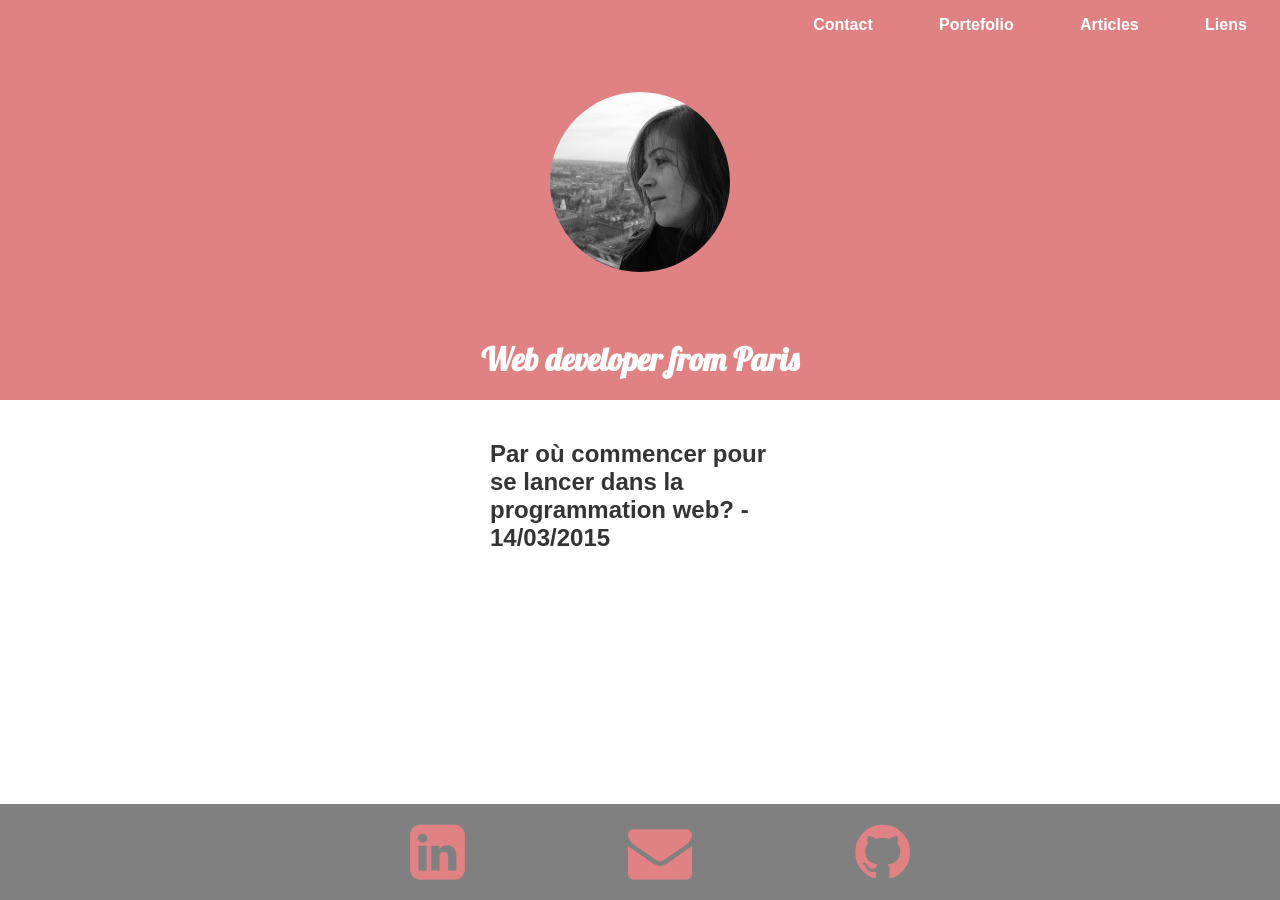
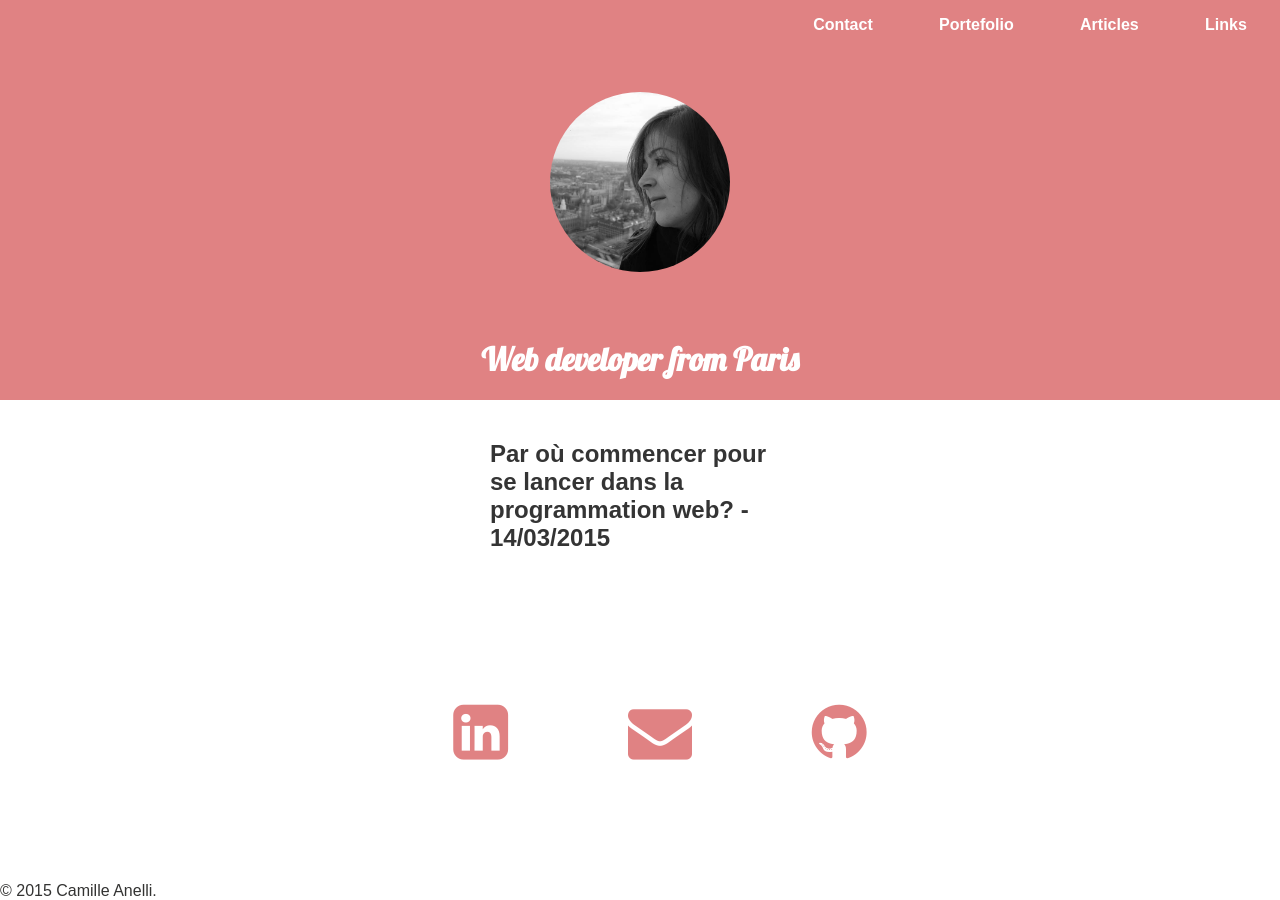
Before and after one commit to camilleanelli/camilleanelli.github.io, a Jekyll site: the page built from index.html, in a window 1280 px wide. Built offline with Jekyll 4.4.1, drawn with Linux system fonts in a browser that asks for light colours; nearby versions of some CDN libraries.

Commit message:
add responsive design

```diff
--- a/blog.css
+++ b/blog.css
@@ -28,10 +28,20 @@
   display: flex;
   height: 50px;
   width: 100%;
+
+  background-color: inherit;
+  justify-content: flex-end;
+}
+
+nav .home-nav li a {
   color: white;
   font-weight: bold;
-  background-color: inherit;
-  justify-content: flex-end;
+
+}
+
+nav ul li a:hover {
+  color: white;
+  font-weight: bold;
 }
 
 .home-nav{
@@ -75,34 +85,32 @@
 
 #footer {
   display: flex;
-  width: 100%;
+  width: auto;
+  height: 300px;
+  flex-direction: row;
   justify-content: center;
-  background-color: grey;
+  flex-wrap: wrap;
+
 }
 .links {
   display: flex;
   flex-direction: row;
   list-style: none;
   justify-content: space-between;
-  width: 500px;
+  flex: 1;
+  margin: auto;
+
+
 }
+
 
 .links li a {
   color: rgba(224, 130, 131, 1);
 
-  align-items: center;
 }
-
-
-
-
-
-
-
 
 .spacer {
   height: 200px;
-
 }
 
 @media (min-width: 1300px) {
@@ -110,3 +118,13 @@
     justify-content: center;
   }
 }
+
+@media (max-width: 768px) {
+  #footer {
+    height: 100px;
+  }
+
+  .links-phone {
+     flex-grow: 6;
+  }
+}
--- a/index.html
+++ b/index.html
@@ -12,10 +12,10 @@
 <section id=header class="home-header">
 <nav>
   <ul class="home-nav">
-    <li>Contact</li>
-    <li>Portefolio</li>
-    <li>Articles</li>
-    <li>Liens</li>
+    <li><a href="mailto:camilleanelli32@gmail.com">Contact</a></li>
+    <li><a href="http://alumni.lewagon.org/camilleanelli" target="_blank">Portefolio</a></li>
+    <li><a href="#posts">Articles</a></li>
+    <li><a href="#footer">Links</a></li>
   </ul>
 </nav>
 
@@ -35,12 +35,20 @@
 </section>
 
 <section id="footer">
-  <ul class="links">
+  <div class="links"></div>
+  <ul class="links links-phone">
     <li><a href="https://fr.linkedin.com/in/camilleanelli" target="_blank"><i class="fa fa-linkedin-square fa-4x"></i></a></li>
     <li><a href="mailto:camilleanelli32@gmail.com" target="_blank"><i class="fa fa-envelope fa-4x"></i></a></li>
     <li><a href="https://github.com/camilleanelli" target="_blank"><i class="fa fa-github fa-4x"></i></a></li>
   </ul>
+  <div class="links"></div>
 </section>
+ <div>
+  {% include _footer.html %}
+</div>
+
+
+
 
       {% include analytics.html %}
   </body>
```
Also changed, not shown: _layouts/article.html (+2 -8 lines), _posts/2015-3-14-par-ou-commencer.md (+1 -1 lines).
